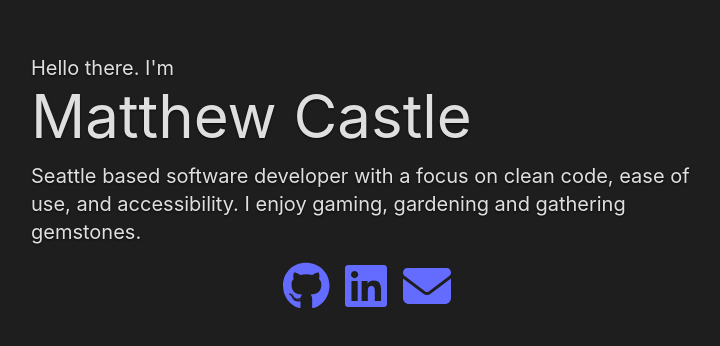
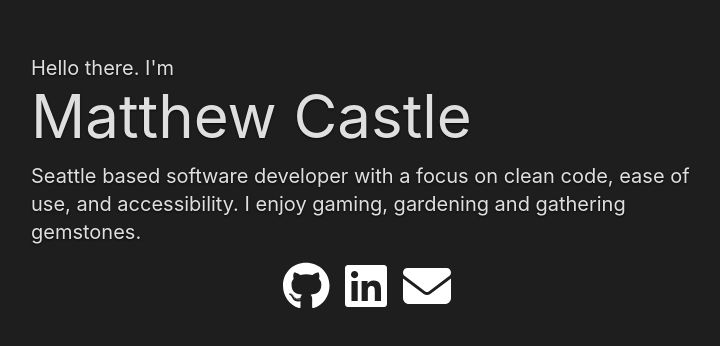
Before and after one commit to mrcastle/mrcastle-site, a React (Vite) app: page / in a window 1280 px wide. Shown: the part 170-516 px from the top of the page, without its empty margins (273-993 px from the left). Built offline with nearby package versions, Linux system fonts and the light colour scheme.

Commit message:
Set link color to white

```diff
--- a/src/components/Hero/Hero.tsx
+++ b/src/components/Hero/Hero.tsx
@@ -28,15 +28,15 @@ function Hero() {
           {description}
         </div>
         <div className="text-center">
-          <a href={github} target="_blank">
+          <a href={github} target="_blank" className="text-white">
             <FontAwesomeIcon icon={faGithub} size="3x" />
           </a>
 
-          <a href={linkedin} target="_blank">
+          <a href={linkedin} target="_blank" className="text-white">
             <FontAwesomeIcon icon={faLinkedin} size="3x" className="mx-4" />
           </a>
 
-          <a href={`mailto:${email}`} target="_blank">
+          <a href={`mailto:${email}`} target="_blank" className="text-white">
             <FontAwesomeIcon icon={faEnvelope} size="3x" />
           </a>
         </div>
```
